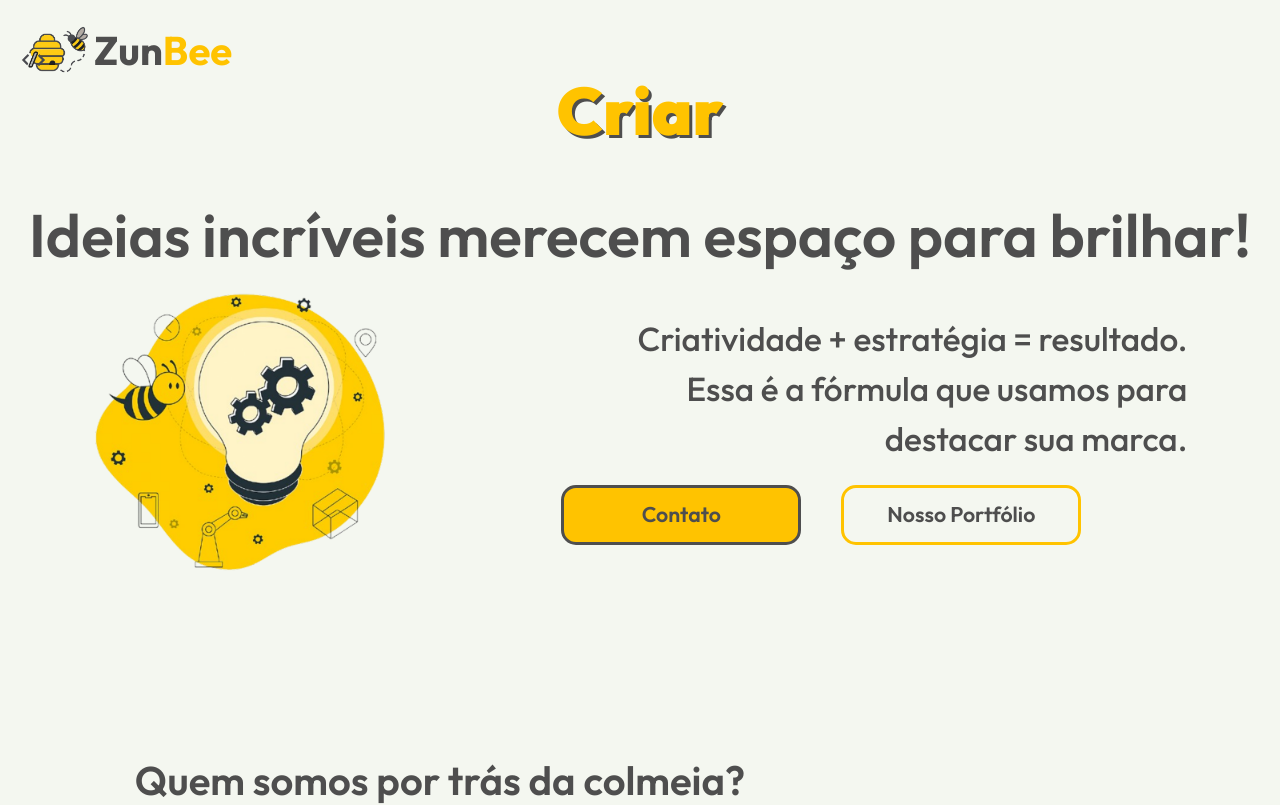
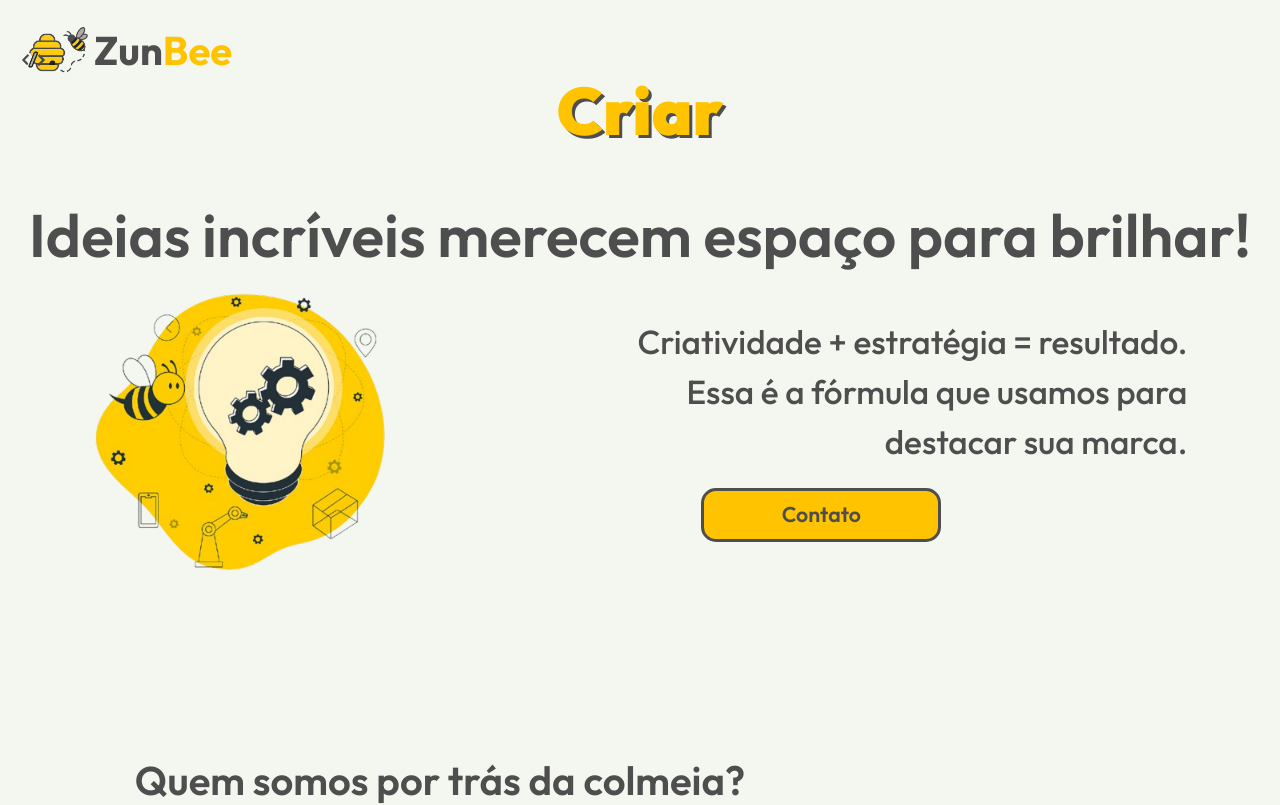
Before and after one commit to ryalee/ZunBee_Agencia, a React (Vite) app: page / in a window 1280 px wide. Shown: the top 805 px of the page. Built offline with nearby package versions, Linux system fonts and the light colour scheme.

Commit message:
Remove portfolio button from Hero section

```diff
--- a/src/sections/Hero.jsx
+++ b/src/sections/Hero.jsx
@@ -21,8 +21,7 @@ function Hero() {
 
             <div className='flex flex-col gap-10 self-center mt-[20px] md:flex-row'>
               <BotaoContato/>
-              <button className='w-[240px] h-[60px] border-3 border-main rounded-[15px] text-[16pt] font-semibold md:hover:bg-main hover:bg-main/90 transition cursor-pointer'>Nosso Portfólio</button>
-            </div>
+             </div>
           </div>
         </div>
       </div>
```
